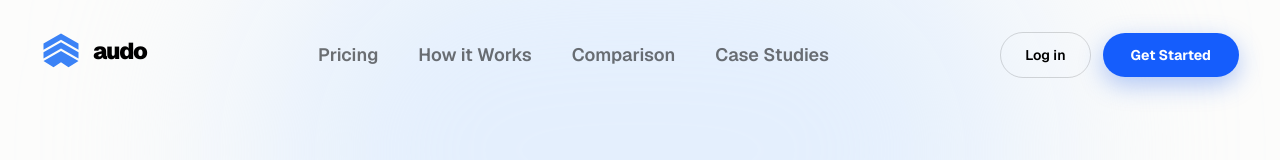
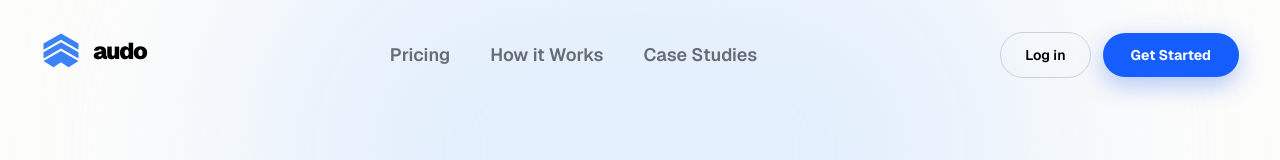
Before and after one commit to WafflesNZXT/first-check-lp, a Next.js app: page / in a window 1280 px wide. Shown: the top 160 px of the page. Built offline with nearby package versions, Linux system fonts and the light colour scheme; no server answers.

Commit message:
Remove comparison link from navigation

```diff
--- a/components/Nav.tsx
+++ b/components/Nav.tsx
@@ -91,7 +91,7 @@ export default function Nav({ useHomeStyleTop = false }: NavProps) {
 
   function handleSectionClick(
     e: React.MouseEvent<HTMLAnchorElement>,
-    sectionId: '#how-it-works' | '#comparison',
+    sectionId: '#how-it-works',
     fromMobileMenu = false
   ) {
     if (fromMobileMenu) closeMenu();
@@ -123,7 +123,6 @@ export default function Nav({ useHomeStyleTop = false }: NavProps) {
             <div className="hidden lg:flex items-center justify-center gap-10 text-lg font-semibold text-black/55 dark:text-slate-300">
               <Link href="/pricing" className="hover:text-black dark:hover:text-white transition-colors">Pricing</Link>
               <Link href="/#how-it-works" onClick={(e) => handleSectionClick(e, '#how-it-works')} className="hover:text-black dark:hover:text-white transition-colors">How it Works</Link>
-              <Link href="/#comparison" onClick={(e) => handleSectionClick(e, '#comparison')} className="hover:text-black dark:hover:text-white transition-colors">Comparison</Link>
               <Link href="/case-studies" className="hover:text-black dark:hover:text-white transition-colors">Case Studies</Link>
             </div>
 
@@ -189,7 +188,6 @@ export default function Nav({ useHomeStyleTop = false }: NavProps) {
             <nav className="mt-6 flex flex-col gap-4 px-1">
               <Link href="/" onClick={closeMenu} className="text-black dark:text-slate-100 text-lg">Home</Link>
               <Link href="/#how-it-works" onClick={(e) => handleSectionClick(e, '#how-it-works', true)} className="text-black dark:text-slate-100 text-lg">How it Works</Link>
-              <Link href="/#comparison" onClick={(e) => handleSectionClick(e, '#comparison', true)} className="text-black dark:text-slate-100 text-lg">Comparison</Link>
               <Link href="/pricing" onClick={closeMenu} className="text-black dark:text-slate-100 text-lg">Pricing</Link>
               <Link href="/case-studies" onClick={closeMenu} className="text-black dark:text-slate-100 text-lg">Case Studies</Link>
               {isAuthenticated ? (
```
